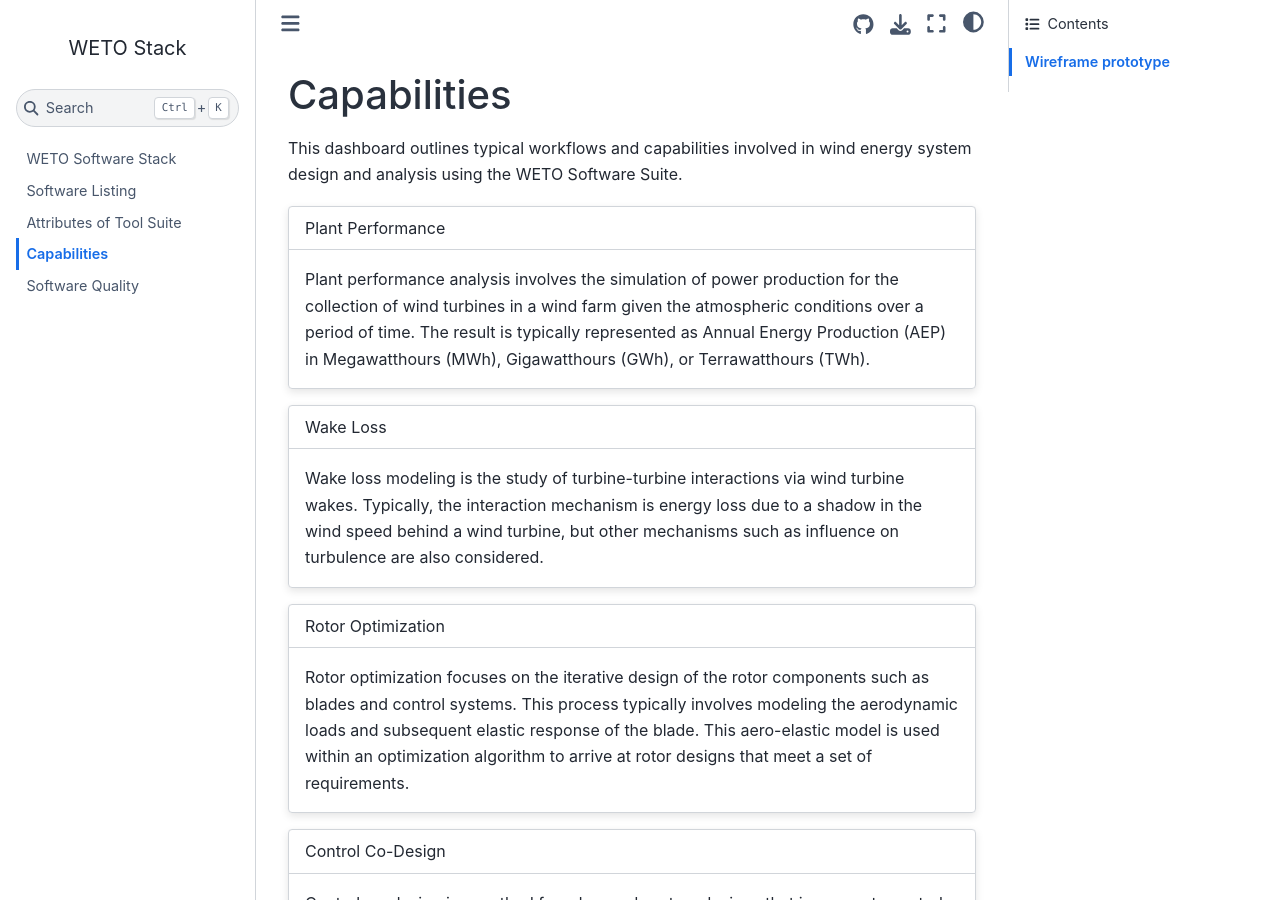
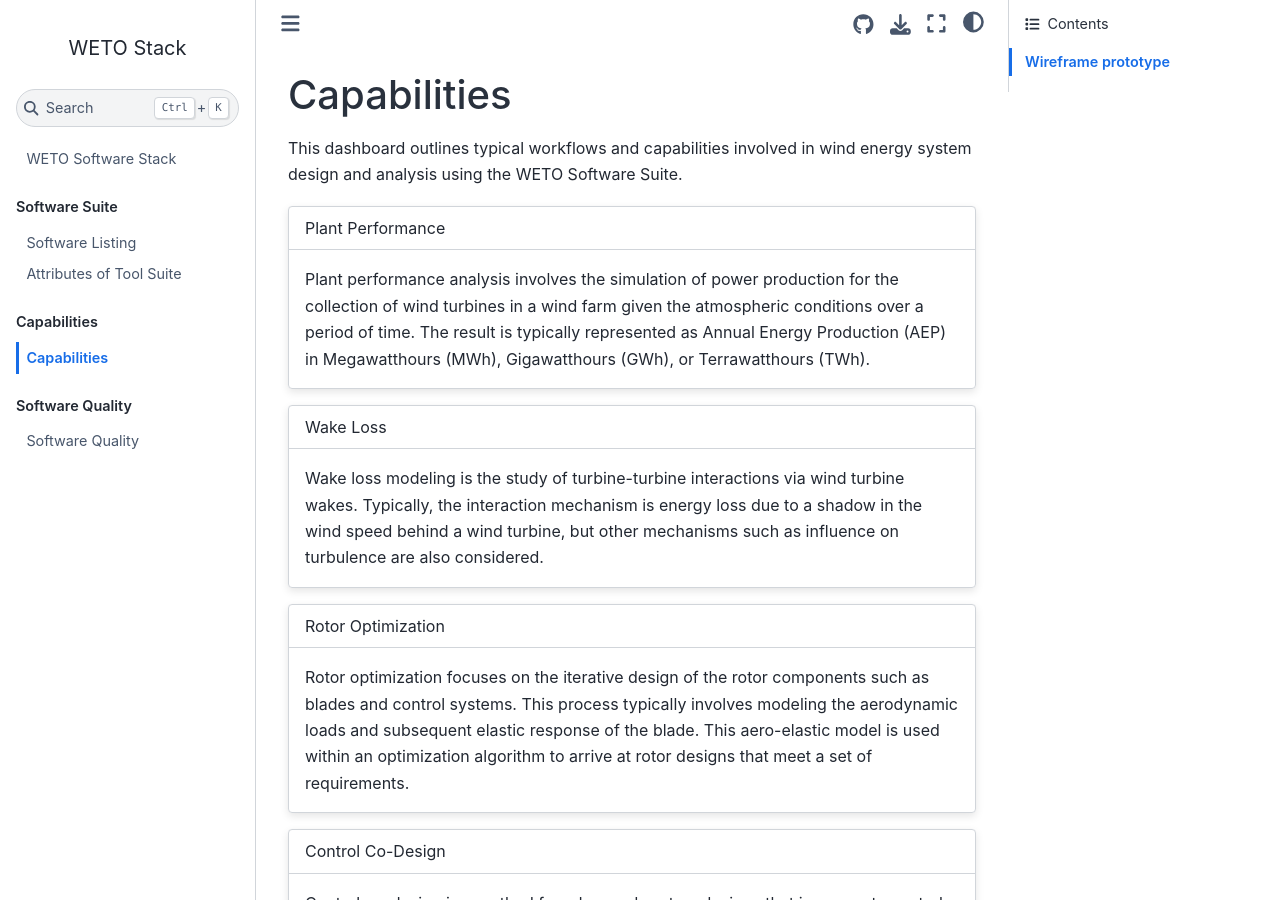
Before and after one commit to NREL/WETOStack, a Jupyter Book: the page built from docs/capabilities.md, in a window 1280 px wide and 900 px high. Built offline with Jupyter Book 1.0.4 settings and Sphinx 7.4.7 and the Sphinx Book theme 1.1.4, drawn with Linux system fonts in a browser that asks for light colours; pages that are not in the unit, such as notebooks, are missing from menus.

```diff
--- a/docs/_toc.yml
+++ b/docs/_toc.yml
@@ -3,8 +3,19 @@
 
 format: jb-book
 root: intro
-chapters:
-- file: software_list
-- file: attributes
-- file: capabilities
-- file: software_quality
+parts:
+  - caption: Software Suite
+    chapters:
+    - file: software_list
+    # - file: connectivity
+    - file: attributes
+
+  - caption: Capabilities
+    chapters:
+    - file: capabilities
+    - file: capabilities/system_design
+    - file: capabilities/aero
+
+  - caption: Software Quality
+    chapters:
+    - file: software_quality
```
